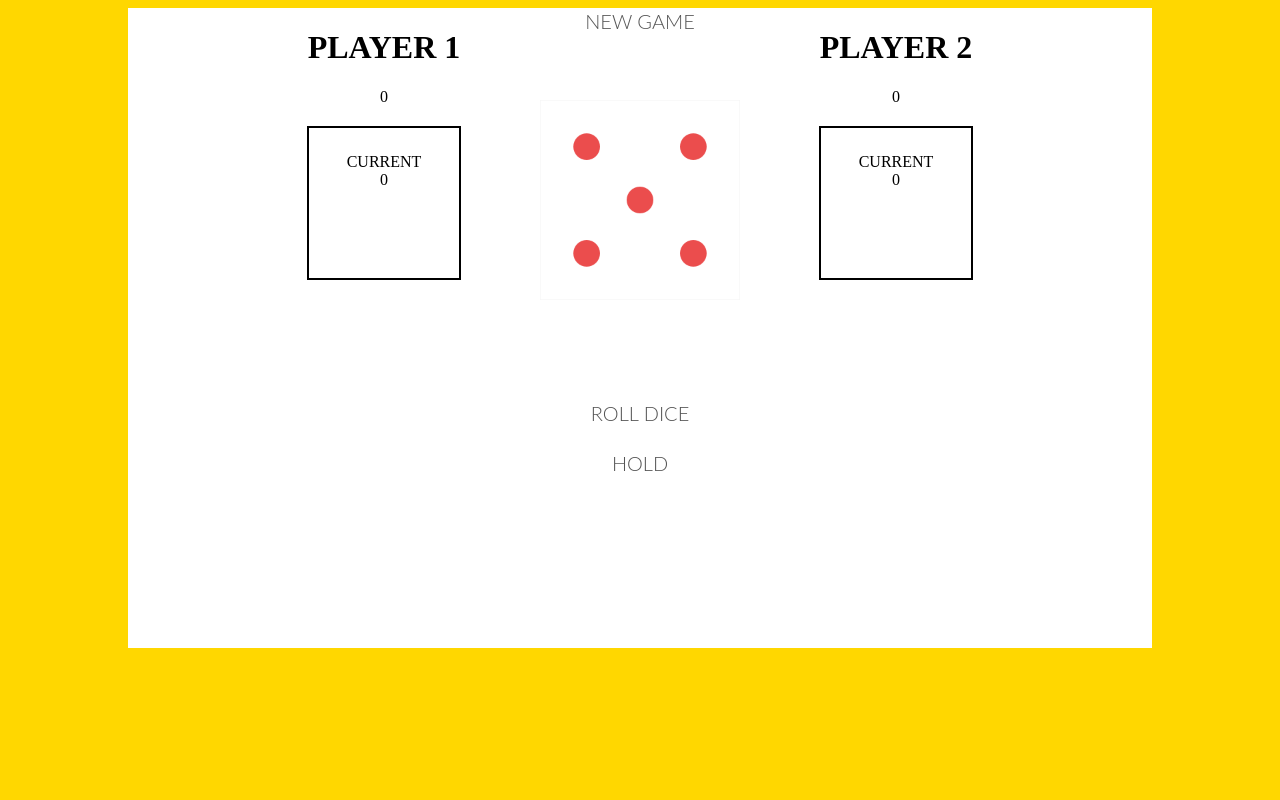
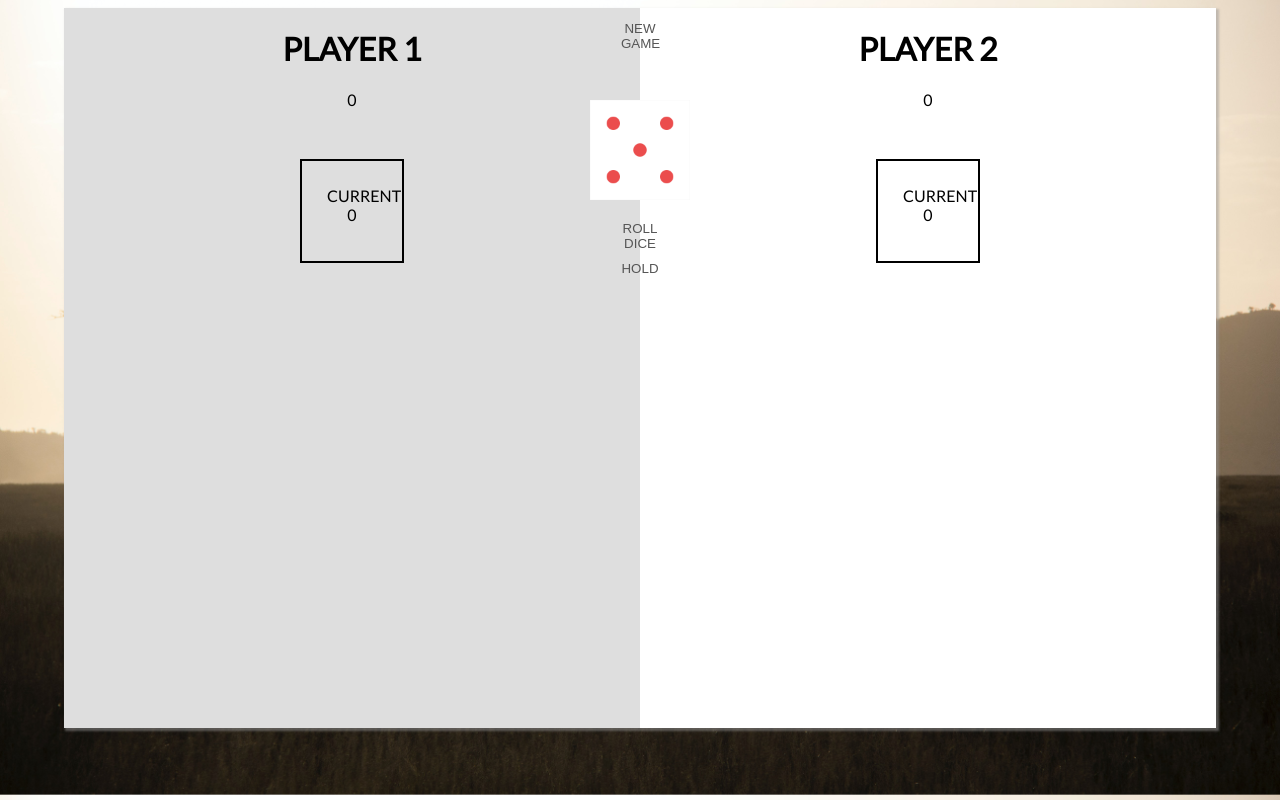
Before and after one commit to dirtycloud58/dice_game, a PHP site: page / in a window 1280 px wide. Run offline with PHP 8.4, Linux system fonts and the light colour scheme.

Commit message:
html modif + css

```diff
--- a/index.html
+++ b/index.html
@@ -1,11 +1,16 @@
 <!DOCTYPE html>
-<html>
+<html lang="fr">
   <head>
-    <meta charset="utf-8">
-    <meta name="viewport" content="width=device-width">
-    <title>repl.it</title>
-    <link href="style.css" rel="stylesheet" type="text/css" />
-  </head>
+	<meta charset="utf-8">
+	<meta name="viewport" content="width=device-width, initial-scale=1.0">
+  <meta name="keywords" content="Musical Riot">
+  <meta name="description" content="jeu de dés">
+	<link href="style.css" rel="stylesheet" type="text/css"/>
+	<link rel="preconnect" href="https://fonts.googleapis.com">
+  <link rel="preconnect" href="https://fonts.gstatic.com" crossorigin>
+  <link href="https://fonts.googleapis.com/css2?family=Lato&display=swap" rel="stylesheet">
+  <title>Jeu de dés</title>
+</head>
   <body>
 
 <main id ="game">
--- a/style.css
+++ b/style.css
@@ -1,71 +1,65 @@
+
 body{
-    background-color: gold;
+    background-image: url(images/lane.jpg);
+    background-size: cover;
+    background-position: center;
+    font-family: 'Lato', sans-serif;
+    max-width: 100vw;
+    max-height: 100vh;
+    font-size: 16px;
+    text-align: center;
   }
   #game{
-    width: 80vw;
-    height: 80vh;
+    width: 90vw;
+    height: 90vh;
     margin: 0 auto;
     background-color: white;
     display: flex;
-    justify-content: space-between;
+    box-shadow: 2px 2px 2px 1px rgba(148, 148, 148, 0.5);;
   }
-  #score{
-    position: absolute;
-    left: 50%;
-    transform: translateX(-50%);
-    top: 350px;
-  }
-  .active {
-    background-color: rgba(red, green, blue, 0.4);
+  .turn {
+    background-color: rgba(189, 189, 189, 0.5);
   }
                                   /* BUTTON */
   button {
       position: absolute;
-      width: 200px;
+      width: 50px;
       left: 50%;
       transform: translateX(-50%);
       color: #555;
       background: none;
       border: none;
-      font-family: Lato;
-      font-size: 20px;
       text-transform: uppercase;
-      cursor: pointer;
-      font-weight: 300;
       transition: background-color 0.3s, color 0.3s;
   }
-  .btn-new { top: 50px;}
-  .btn-roll { top: 400px;}
-  .btn-hold { top: 450px;}
+  .btn-game { top: 20px;}
+  .btn-roll { top: 220px;}
+  .btn-hold { top: 260px;}
 
   button:hover{
     cursor: pointer;
     color: red;
   }
                                 /*de change*/
-  .dice{
+  #de{
     position: absolute;
-    width: 200px;
+    width: 100px;
     left: 50%;
     transform: translateX(-50%);
     top: 100px;
   }
                               /*joueur*/
 
-  .player1{
-    width: 50vw;
-    text-align: center;
-  }
+  .player1,
   .player2{
     width: 50vw;
-    text-align: center;
   }
 
-  #box1, #box2{
-
-    width: 100px;
-    height: 100px;
+  #box1,
+  #box2{
+    width: 50px;
+    height: 50px;
     border : 2px solid black;
-    margin: 20px auto;
+    margin: 50px  auto;
     padding: 25px;
   }
```
Also changed, not shown: images/back.jpg (deleted), images/lane.jpg (added).
